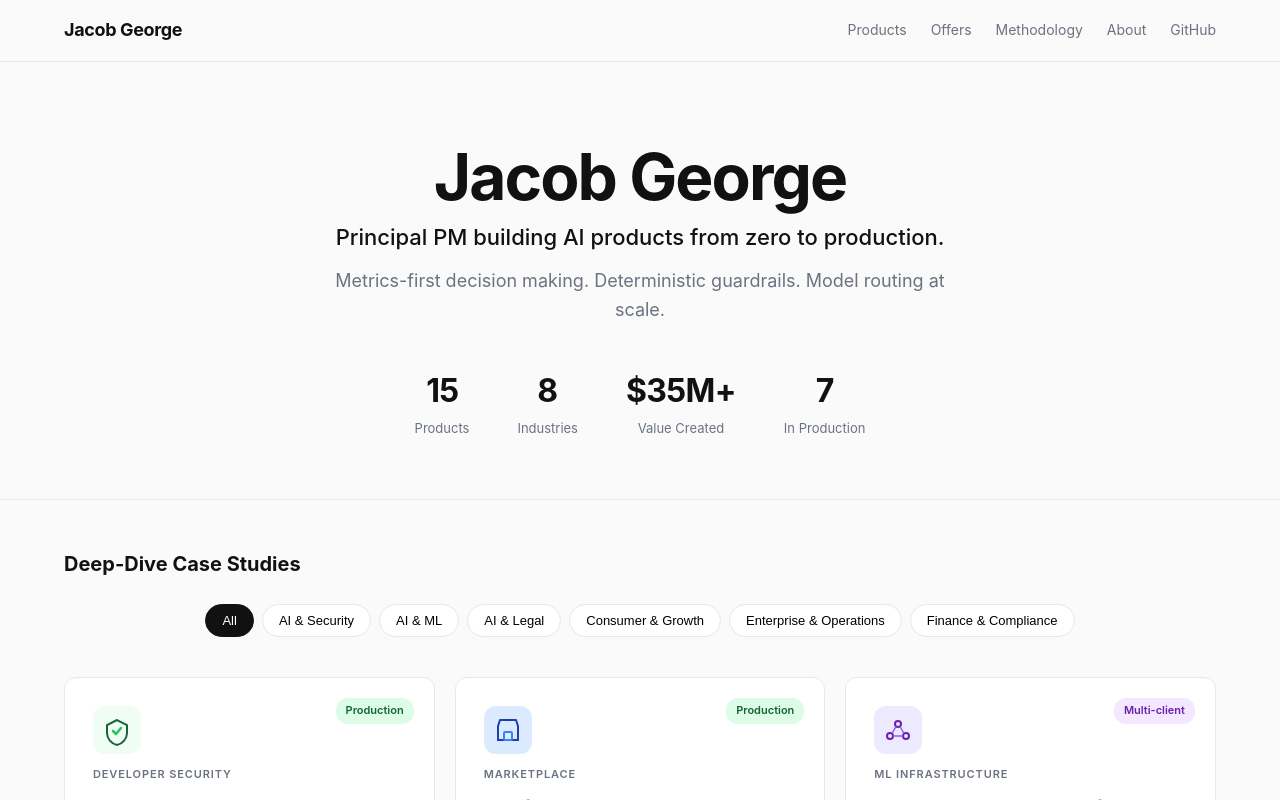
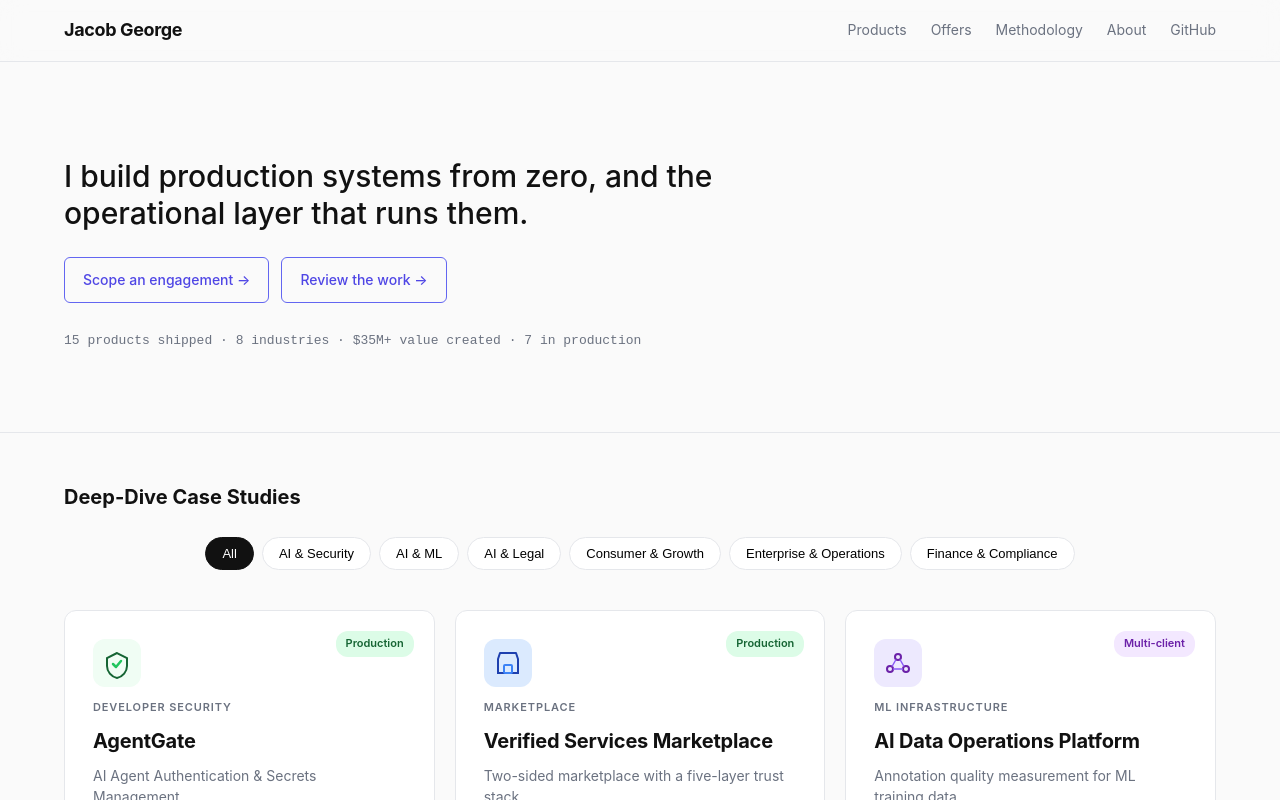
Before and after one commit to riiiiiicoooo/portfolio-site, a React (Vite) app: page / in a window 1280 px wide. Shown: the top 800 px of the page. Built offline with nearby package versions, Linux system fonts and the light colour scheme.

Commit message:
Change 1: hero redesign (positioning line + CTA row + monospace stats)

```diff
--- a/src/App.jsx
+++ b/src/App.jsx
@@ -146,32 +146,21 @@ function HomePage() {
       {/* Hero */}
       <section className="hero">
         <div className="container">
-          <h1 className="hero-name">Jacob George</h1>
-          <p className="hero-tagline">Principal PM building AI products from zero to production.</p>
-          <p>Metrics-first decision making. Deterministic guardrails. Model routing at scale.</p>
-          <div className="stats-row">
-            <div className="stat">
-              <div className="num">15</div>
-              <div className="label">Products</div>
-            </div>
-            <div className="stat">
-              <div className="num">8</div>
-              <div className="label">Industries</div>
-            </div>
-            <div className="stat">
-              <div className="num">$35M+</div>
-              <div className="label">Value Created</div>
-            </div>
-            <div className="stat">
-              <div className="num">7</div>
-              <div className="label">In Production</div>
-            </div>
+          <p className="hero-positioning">
+            I build production systems from zero, and the operational layer that runs them.
+          </p>
+          <div className="hero-cta-row">
+            <a href="#offers" className="hero-cta">Scope an engagement →</a>
+            <a href="#work" className="hero-cta">Review the work →</a>
+          </div>
+          <div className="hero-stats">
+            15 products shipped · 8 industries · $35M+ value created · 7 in production
           </div>
         </div>
       </section>
 
       {/* Deep-Dive Case Studies (moved to top) */}
-      <section style={{ padding: "48px 0", borderTop: "1px solid #e5e7eb" }}>
+      <section id="work" style={{ padding: "48px 0", borderTop: "1px solid #e5e7eb" }}>
         <div className="container">
           <h2 style={{ fontSize: "20px", fontWeight: 700, marginBottom: "24px" }}>Deep-Dive Case Studies</h2>
           <div className="filter-bar">
--- a/src/index.css
+++ b/src/index.css
@@ -13,15 +13,12 @@ nav .nav-links a:hover{color:var(--text)}
 .mobile-menu-btn{display:none;background:none;border:none;cursor:pointer;color:var(--text);padding:4px}
 
 /* Hero */
-.hero{padding:80px 0 60px;text-align:center}
-.hero h1{font-size:clamp(32px,5vw,56px);font-weight:700;letter-spacing:-.03em;line-height:1.1;margin-bottom:16px}
-.hero-name{font-size:clamp(40px,6vw,64px) !important;margin-bottom:8px !important}
-.hero-tagline{font-size:22px !important;color:var(--text) !important;font-weight:500;margin-bottom:12px !important}
-.hero p{font-size:18px;color:var(--muted);max-width:640px;margin:0 auto 40px}
-.stats-row{display:flex;justify-content:center;gap:48px;flex-wrap:wrap}
-.stat{text-align:center}
-.stat .num{font-size:32px;font-weight:700;letter-spacing:-.02em}
-.stat .label{font-size:13px;color:var(--muted);margin-top:2px}
+.hero{padding:96px 0 80px}
+.hero-positioning{font-size:30px;font-weight:500;line-height:1.25;color:#111;max-width:720px;margin:0}
+.hero-cta-row{display:flex;gap:12px;margin-top:24px;flex-wrap:wrap}
+.hero-cta{display:inline-flex;align-items:center;padding:11px 18px;border:1px solid #6366f1;border-radius:6px;color:#4f46e5;background:transparent;font-size:14px;font-weight:500;text-decoration:none;transition:background 120ms ease}
+.hero-cta:hover{background:rgba(99,102,241,.06)}
+.hero-stats{font-family:ui-monospace,SFMono-Regular,monospace;font-size:13px;color:#6b7280;margin-top:28px}
 
 /* Filters */
 .filter-bar{display:flex;gap:8px;flex-wrap:wrap;justify-content:center;margin-bottom:40px}
```
